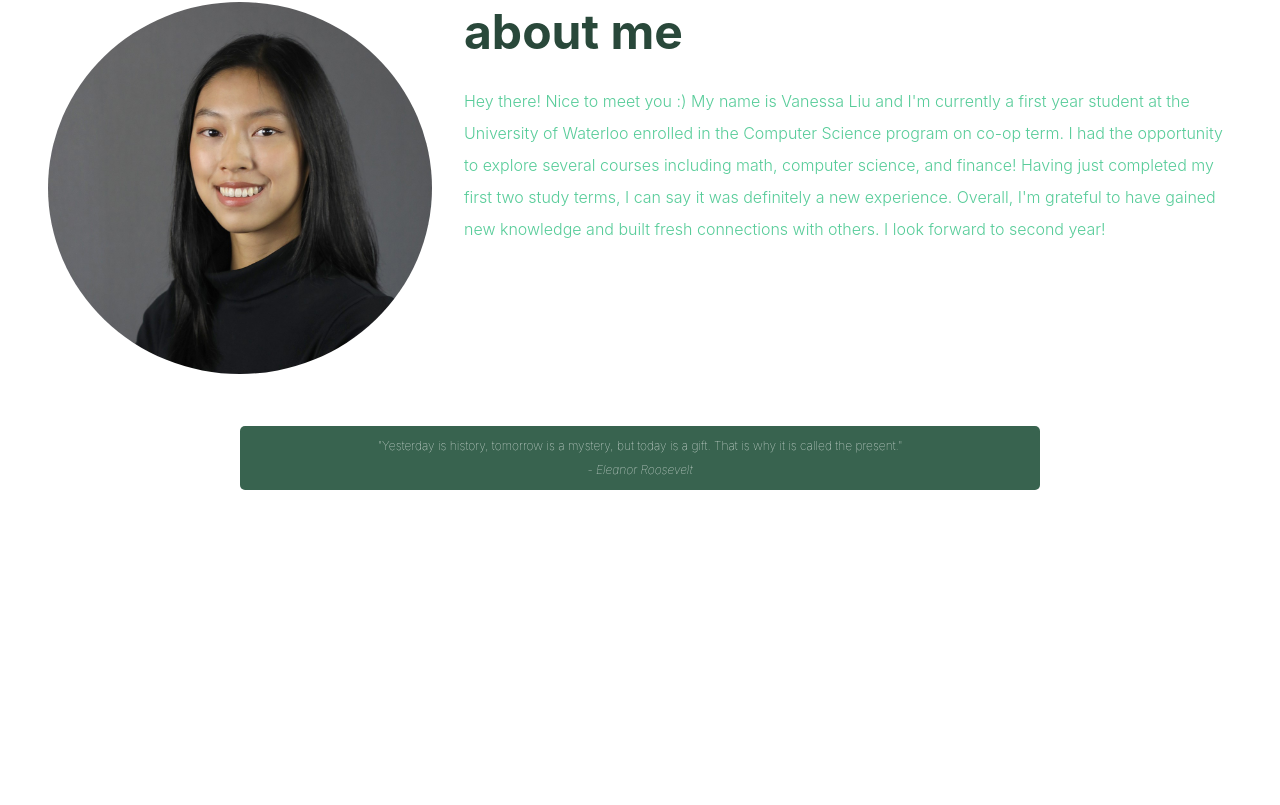
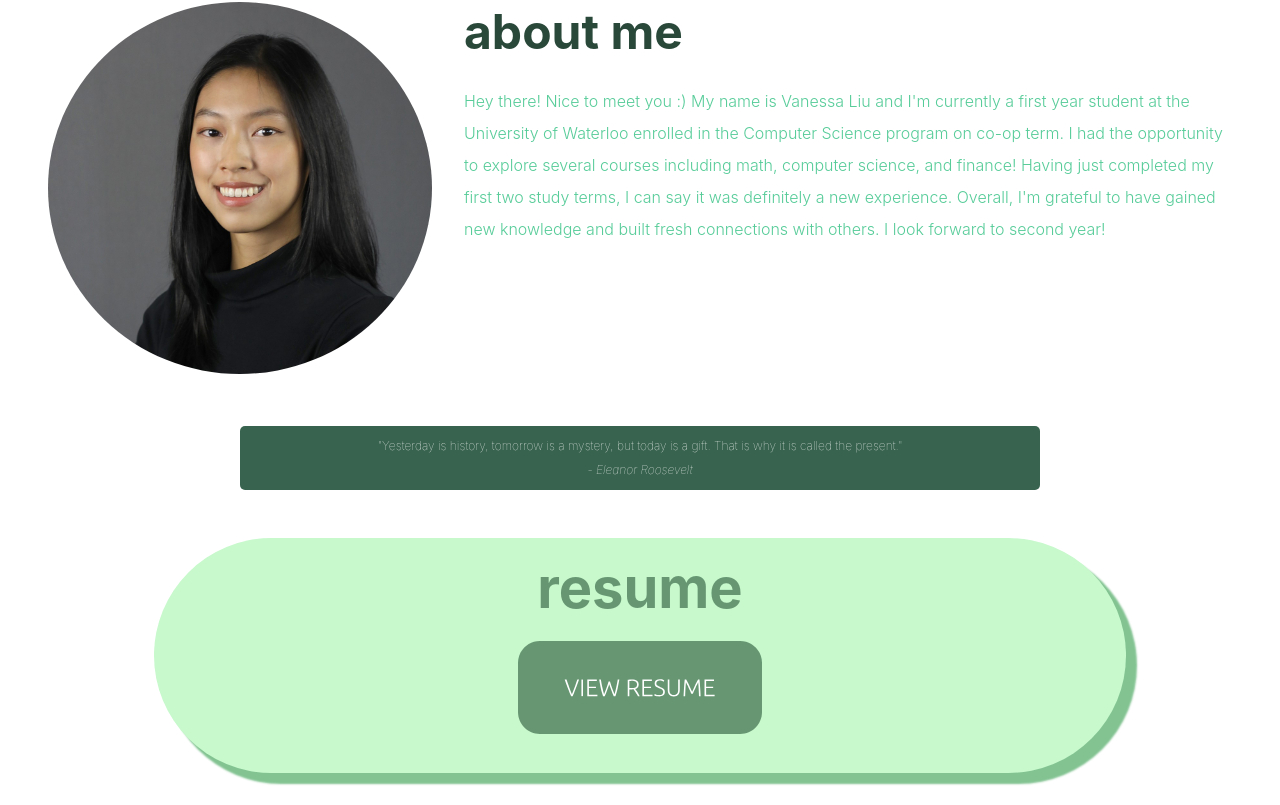
Before and after one commit to NessaLiu/nessaliu.github.io, a React (Create React App) app: page / in a window 1280 px wide. Shown: the part 366-1171 px from the top of the page. Before the commit the page ends 872 px from the top, so only its background shows below. Built offline with nearby package versions, Linux system fonts and the light colour scheme.

Commit message:
fixed resume responsiveness

```diff
--- a/src/App.jsx
+++ b/src/App.jsx
@@ -16,7 +16,7 @@ const App = () => {
       <Banner/>
       <Intro/>
       <Quote/>
-      {/* <Resume/> */}
+      <Resume/>
       {/* <Projects/> */}
       {/* <Interests/> */}
       {/* <CarouselGallery/> */}
--- a/src/components/Resume/Resume.jsx
+++ b/src/components/Resume/Resume.jsx
@@ -1,26 +1,20 @@
-import "./resume.css"
-import ResumePDF from "../../files/final_resume.pdf"
-import ResumeBtn from "../../images/resume-button.svg"
+import "./resume.css";
+import ResumePDF from "../../files/final_resume.pdf";
+import ResumeBtn from "../../images/resume-button.svg";
 
 const Resume = () => {
   return (
     <section id="resume">
-            <div className="resume-box">
-
+      <div className="resume-container">
         <h1 className="resume-title">resume</h1>
-
         <div className="resume-contents">
-                    <div className="resume-text"></div>
-                    <div className="resume-pdf">
           <a href={ResumePDF} target="_blank">
             <img className="btn-image" src={ResumeBtn} alt="" />
           </a>
         </div>
       </div>
+    </section>
+  );
+};
 
-            </div>
-        </section>
-    )
-}
-
-export default Resume
+export default Resume;
--- a/src/components/Resume/resume.css
+++ b/src/components/Resume/resume.css
@@ -1,58 +1,42 @@
 #resume{
-    height: 30vh;
-    width:auto;
-    margin:auto;
     display: flex;
     justify-content: center;
+    padding: 2rem;
 }
 
-.resume-box{
-    width: 80vw;
-    height: 30vh;
+.resume-container{
     background-color: #C7F9CC;
     box-shadow: 10px 10px 2px 1px #82C391;
     border-radius: 125px;
-
+    padding: 1rem;
 }
 
 .resume-title{
     color: #669772;
     font-weight: bold;
-    font-size: 72px;
-    padding-top: 4%;
-    line-height: 18px;
+    font-size: 3.5rem;
     text-align: center;
 }
 
 .resume-contents{
-    padding: none;
     text-align: center;
     justify-content: center;
-}
-
-.resume-text{
-    font-size: 18px;
-    line-height: 1.5em;
-    font-weight: 200;
-    color: #82C391;
-    padding: 0%;
-    padding-bottom: 2%;
+    position: relative;
 }
 
 .btn-image{
-    width: 20%;
-    height: 20%;
+    width: 50%;
+    height: auto;
     padding: 2%;
     padding-top: none;
     border-radius: 5px;
-    box-sizing: border-box;
-    position: relative;
-
 }
 
-.btn-image:hover{
-    width: 21%;
-    height: 21%;
-    padding: 2%;
-    border-radius: 5px;
+@media (min-width: 520px) {
+    .resume-container {
+        width: 80%;
+    }
+    .btn-image{
+        width: 30%;
+    }
 }
```
Lines whose indentation alone changed are shown as unchanged.
